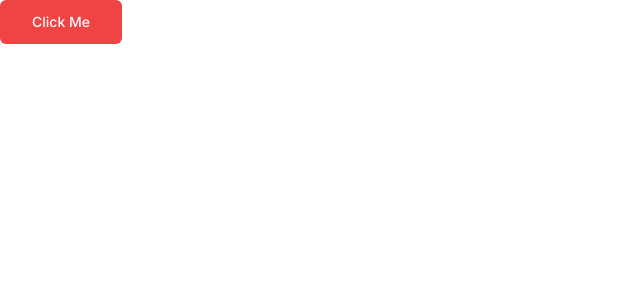
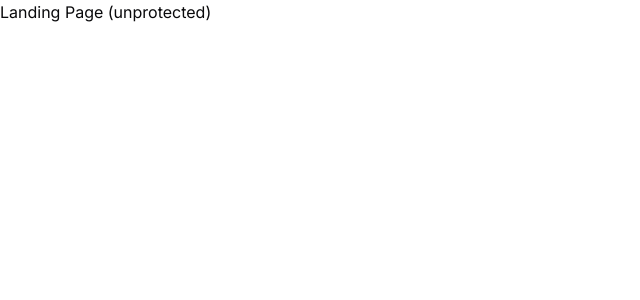
Before and after one commit to walishahidadnan/SaaS-project, a Next.js app in the folder my-app/: page / in a window 1280 px wide. Shown: the top 300 px of the page, without its empty margins (0-640 px from the left). Built offline with nearby package versions, Linux system fonts and the light colour scheme.

Commit message:
added routes

```diff
--- /dev/null
+++ b/my-app/app/(Dashboard)/(routes)/dashboard/page.tsx
@@ -0,0 +1,10 @@
+
+const DashboardPage = () => {
+  return (
+    <>
+      <p>dashboard page</p>
+    </>
+  )
+}
+
+export default DashboardPage
--- /dev/null
+++ b/my-app/app/(Landiing)/page.tsx
@@ -0,0 +1,9 @@
+const LandingPage = () => {
+    return (
+        <>
+            Landing Page (unprotected)
+        </>
+    )
+}
+
+export default LandingPage
--- a/my-app/app/page.tsx
+++ /dev/null
@@ -1,9 +0,0 @@
-import { Button } from "@/components/ui/button"
-
-export default function Home() {
-  return (
-    <>
-      <Button variant="destructive" size="lg">Click Me</Button>
-    </>
-  )
-}
```
